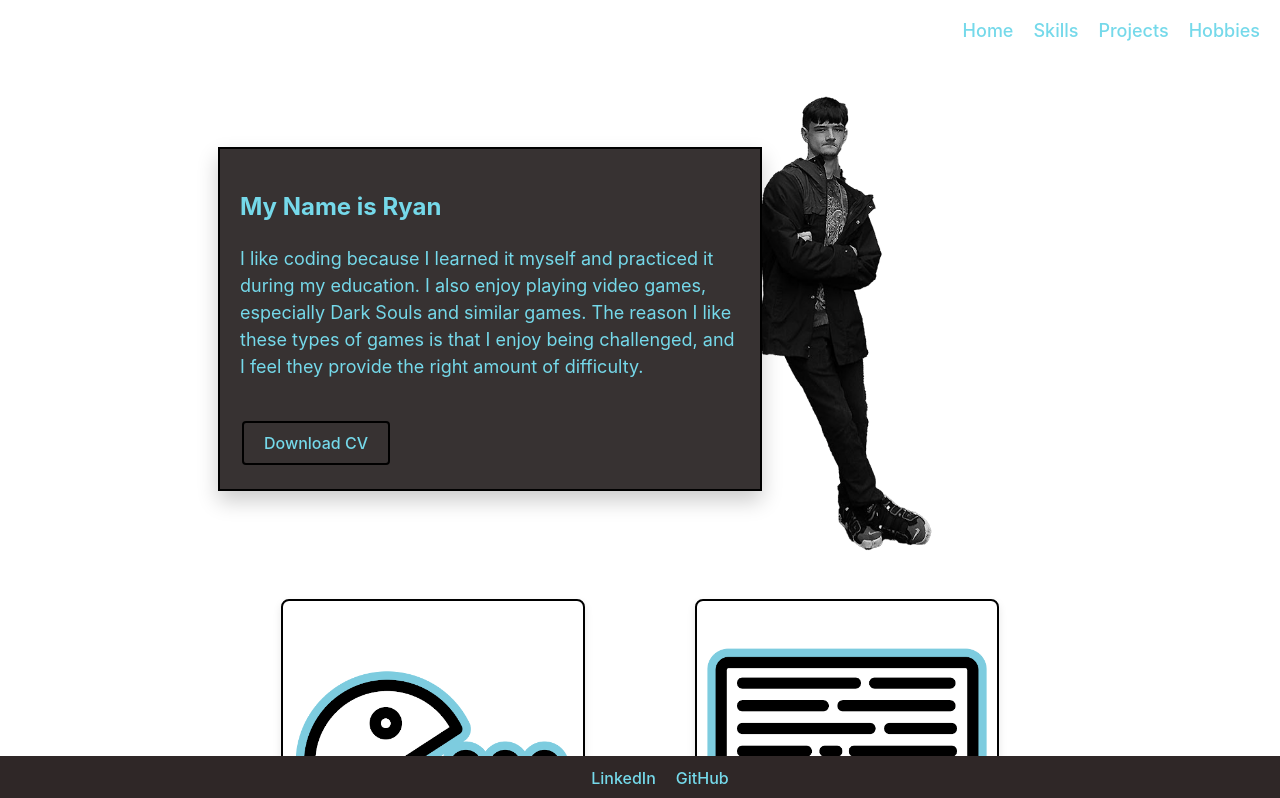
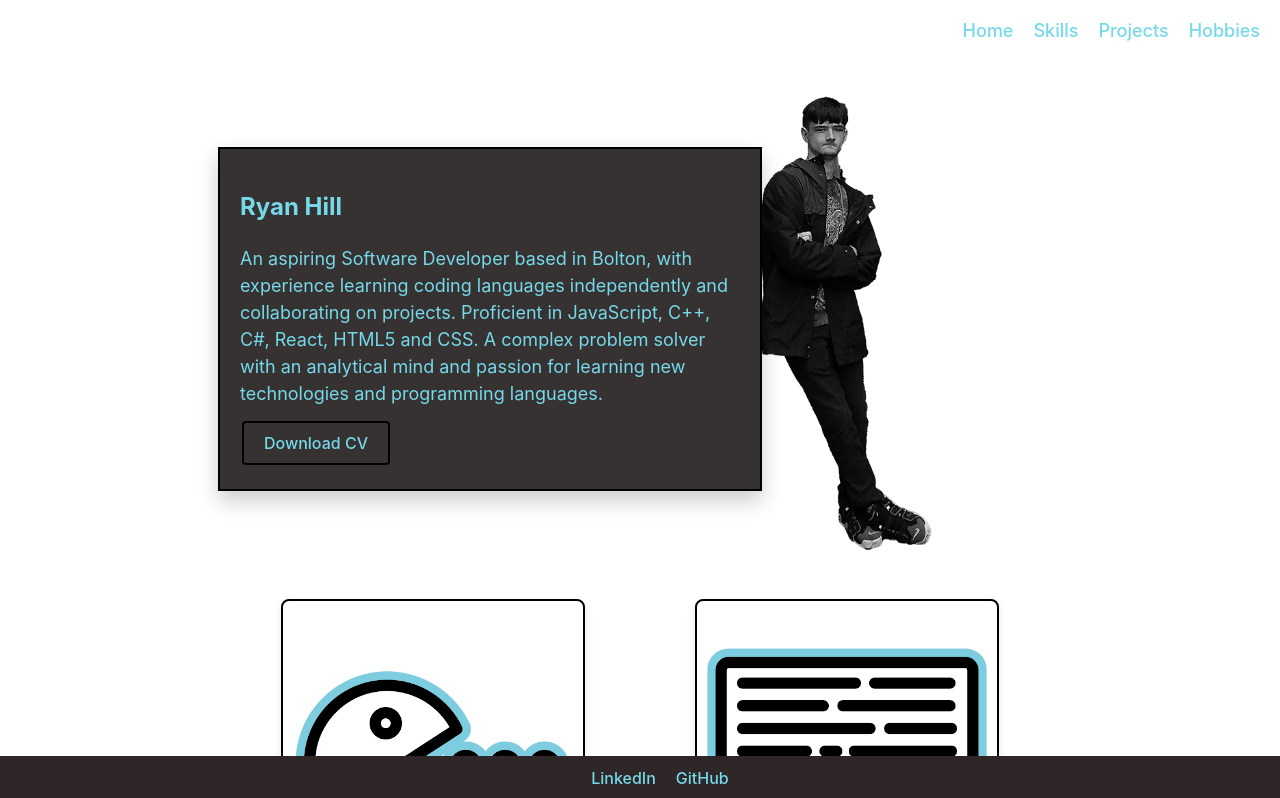
Before and after one commit to Gravitygaming666/PortfolioWebsite, a React (Vite) app: page / in a window 1280 px wide. Shown: the top 798 px of the page. Built offline with nearby package versions, Linux system fonts and the light colour scheme.

Commit message:
fix the text and CSS of background I think

```diff
--- a/App.css
+++ b/App.css
@@ -29,7 +29,7 @@ body {
   min-width: 320px;
   min-height: 100vh;
   justify-content: center; /* Center items horizontally */
-
+  color: #373232;
 }
 
 h1 {
--- a/Components/Downloadbox.jsx
+++ b/Components/Downloadbox.jsx
@@ -13,13 +13,14 @@ const DownloadBox = () => {
   return (
     <div className="container">
       <div className="download-box">
-        <h2>My Name is Ryan</h2>
+        <h2>Ryan Hill</h2>
 
         <p>
-        I like coding because I learned it myself and practiced it during my education.
-        I also enjoy playing video games, especially Dark Souls and similar games.
-        The reason I like these types of games is that I enjoy being challenged,
-        and I feel they provide the right amount of difficulty.
+        An aspiring Software Developer based in Bolton, with experience
+         learning coding languages independently and collaborating on projects.
+          Proficient in JavaScript, C++, C#, React, HTML5 and CSS.
+        A complex problem solver with an analytical mind and passion
+         for learning new technologies and programming languages.
         </p>
         <button className="download-button" onClick={handleDownload}>
           Download CV
```
